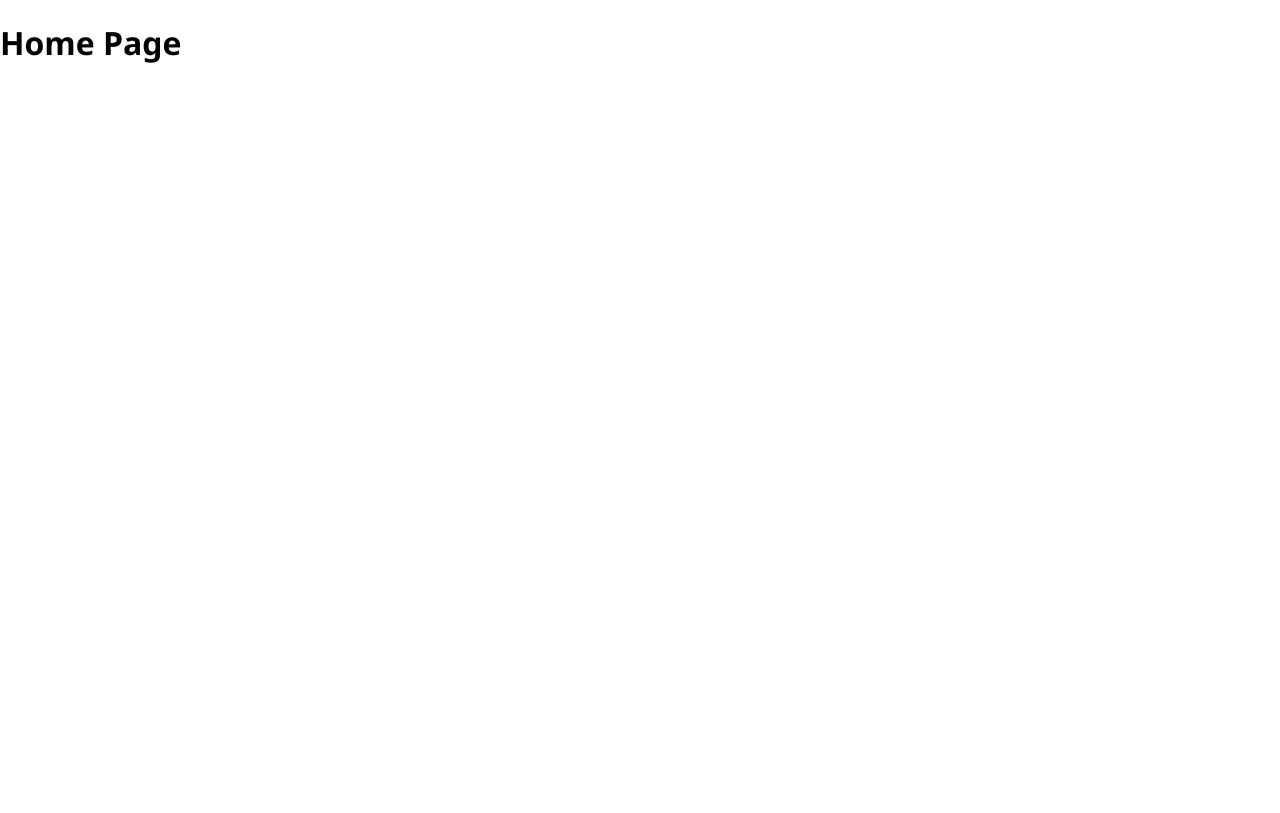
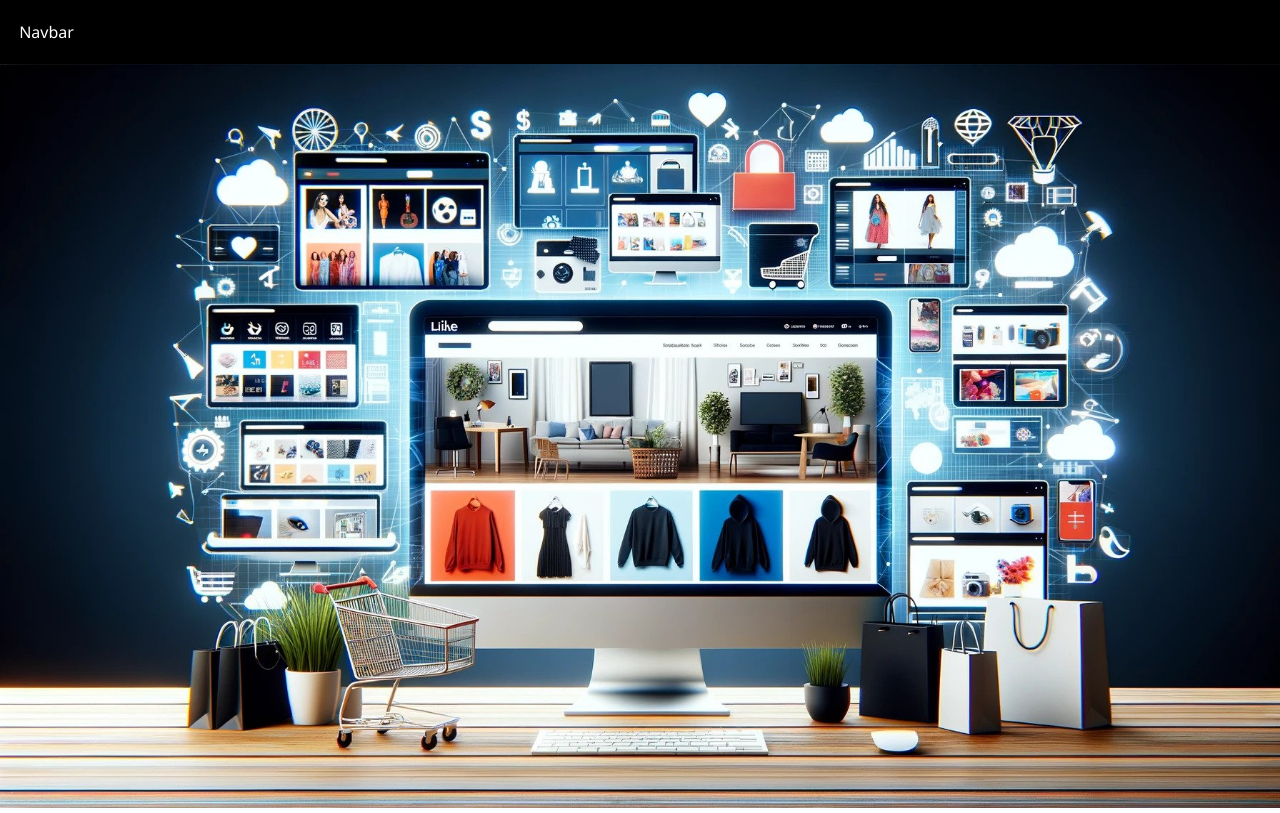
Before and after one commit to NikhithaVaikuntam16/capstone-project, a React (Vite) app in the folder client/: page / in a window 1280 px wide. Built offline with nearby package versions, Linux system fonts and the light colour scheme.

Commit message:
create homepage layout

```diff
--- a/client/src/App.jsx
+++ b/client/src/App.jsx
@@ -1,4 +1,5 @@
 import { BrowserRouter, Routes, Route } from "react-router-dom";
+import HomePage from "./components/HomePage";
 import RegistrationForm from "./components/RegistrationForm";
 import LoginForm from "./components/LoginForm";
 
@@ -6,7 +7,7 @@ const App = () => {
     return (
         <BrowserRouter>
         <Routes>
-            <Route path="/" element={<h1>Home Page</h1>} />
+            <Route path="/" element={<HomePage />} />
             <Route path="/register" element={<RegistrationForm />} />
             <Route path="/login" element={<LoginForm />} />
         </Routes>
--- /dev/null
+++ b/client/src/components/HomePage.jsx
@@ -0,0 +1,14 @@
+import eCommerceImage from "../assets/images/eCommerce.jpg";
+
+const HomePage = () => {
+  return (
+    <div className="home-page">
+      <div className="navbar">Navbar</div>
+      <div className="homepage-image">
+        <img src={eCommerceImage} alt="Ecommerce homepage image" />
+      </div>
+    </div>
+  );
+};
+
+export default HomePage;
--- a/client/src/styles/style.css
+++ b/client/src/styles/style.css
@@ -84,3 +84,22 @@ body {
 .toggleBtn:hover {
     color: gray;
 }
+
+.home-page {
+    display: flex;
+    flex-direction: column;
+}
+
+.navbar {
+    width: 100%;
+    background-color: black;
+    color: white;
+    padding: 1.3rem 1.2rem;
+}
+
+.homepage-image img{
+    width: 100vw;
+    height: 93vh;
+    object-fit: fill;
+    overflow: hidden;
+}
```
Also changed, not shown: client/src/assets/images/ecommerce.jpg (added).
